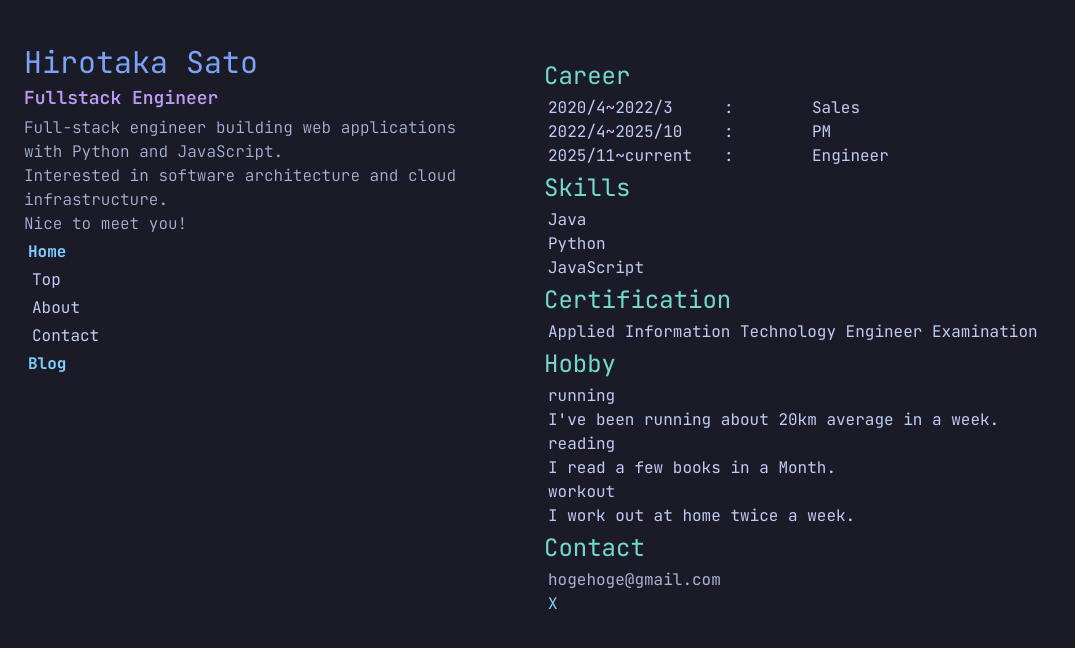
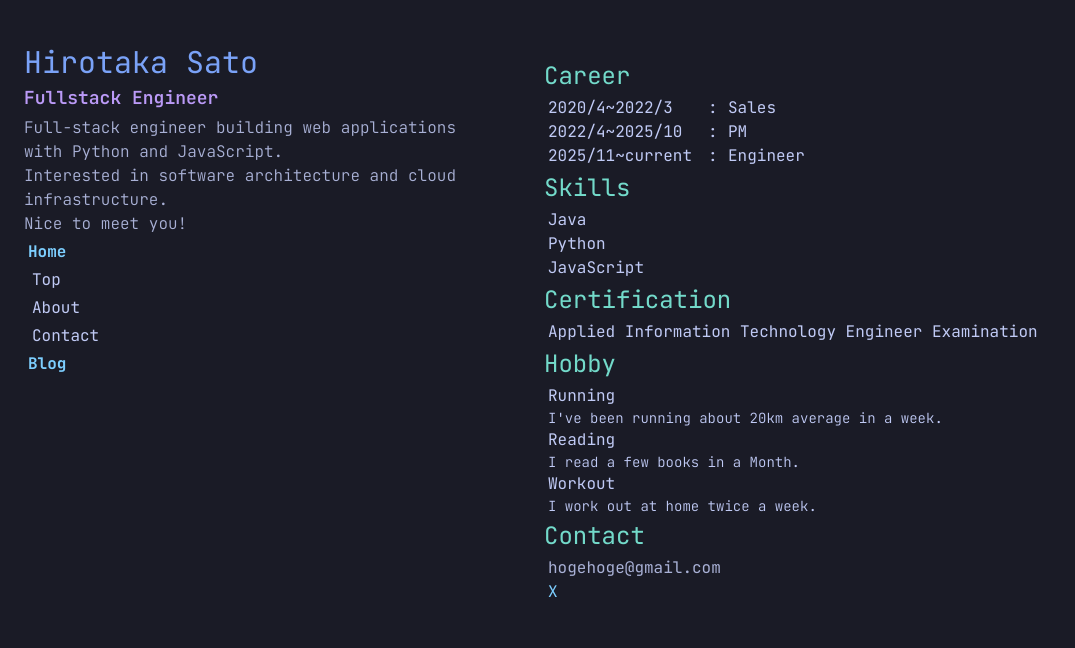
Before and after one commit to 0141tacos/portfolio, a Vue app: page / in a window 1280 px wide. Shown: the top 648 px of the page, without its empty margins (0-1075 px from the left). Built offline with nearby package versions, Linux system fonts and the light colour scheme.

Commit message:
コンポーネントの微調整

```diff
--- a/public/feature.json
+++ b/public/feature.json
@@ -21,15 +21,15 @@
   ],
   "Hobby": [
     {
-      "item": "running",
+      "item": "Running",
       "content": "I've been running about 20km average in a week."
     },
     {
-      "item": "reading",
+      "item": "Reading",
       "content": "I read a few books in a Month."
     },
     {
-      "item": "workout",
+      "item": "Workout",
       "content": "I work out at home twice a week."
     }
   ]
--- a/src/components/Career.vue
+++ b/src/components/Career.vue
@@ -15,10 +15,10 @@ onMounted(async () => {
   <div id="career" class="m-1">
     <h3 class="text-2xl">Career</h3>
     <ul class="list-none m-1">
-      <li class="grid grid-cols-8" v-for="item in careerData" :key="item.id">
-        <span class="col-span-2">{{ item.period }}</span>
-        <span class="col-span-1">:</span>
-        <span class="col-span-2">{{ item.position }}</span>
+      <li class="flex" v-for="item in careerData" :key="item.id">
+        <span class="w-40">{{ item.period }}</span>
+        <span class="w-5">:</span>
+        <span class="w-35">{{ item.position }}</span>
       </li>
     </ul>
   </div>
--- a/src/components/Feature.vue
+++ b/src/components/Feature.vue
@@ -21,7 +21,7 @@ onMounted(async () => {
     <ul class="m-1">
       <dl class="" v-for="entry in entries" :key="entry.item">
         <dt class="">{{ entry.item }}</dt>
-        <dd class="" v-if="entry.content">{{ entry.content }}</dd>
+        <dd class="text-sm font-light" v-if="entry.content">{{ entry.content }}</dd>
       </dl>
     </ul>
   </div>
--- a/src/components/Menu.vue
+++ b/src/components/Menu.vue
@@ -20,7 +20,7 @@ function scrollToTarget(id) {
   <div id="menu" class="m-1">
     <ul class="list-none">
       <li class="m-1">
-        <router-link to="/" class="text-md font-bold">Home</router-link>
+        <router-link to="/" class="text-md font-bold hover:font-bold">Home</router-link>
         <ul class="list-none">
           <li class="m-1">
             <span
@@ -49,7 +49,7 @@ function scrollToTarget(id) {
         </ul>
       </li>
       <li class="m-1">
-        <router-link to="/blog" class="text-md font-bold">Blog</router-link>
+        <router-link to="/blog" class="text-md font-bold hover:font-bold">Blog</router-link>
       </li>
     </ul>
   </div>
```
